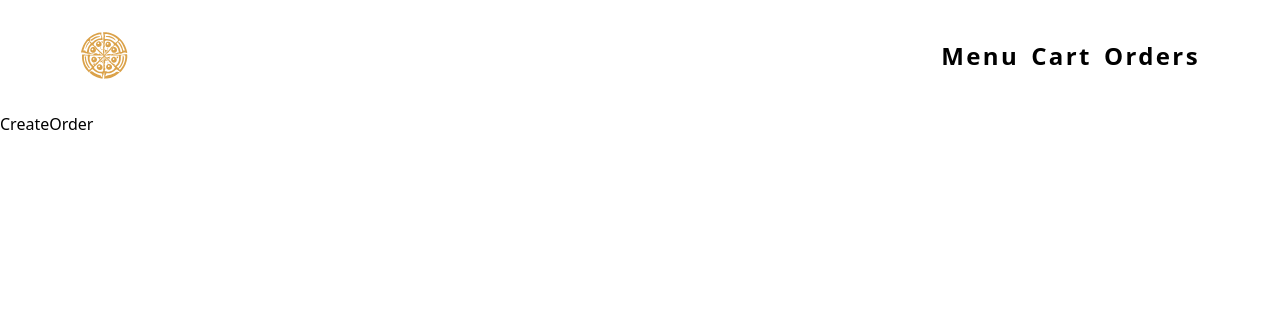
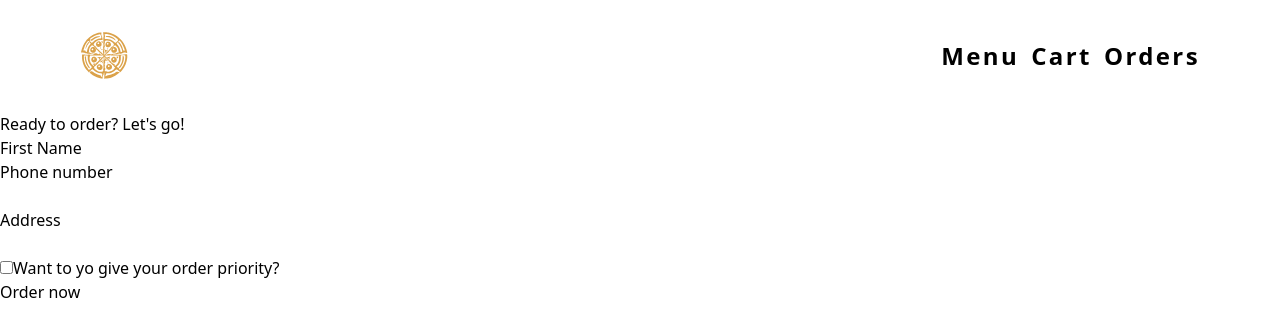
Before and after one commit to Bishwajitkuat/react_pizzas, a React (Vite) app: page /order/new in a window 1280 px wide. Shown: the top 336 px of the page. Built offline with nearby package versions, Linux system fonts and the light colour scheme.

Commit message:
This component is rendering a form to taking order, upon submission, it makes a POST request to /order/new route along with cart array.

```diff
--- a/src/components/order/CreateOrder.tsx
+++ b/src/components/order/CreateOrder.tsx
@@ -1,3 +1,84 @@
+import { Form } from "react-router-dom";
+
+// https://uibakery.io/regex-library/phone-number
+const isValidPhone = (str) =>
+  /^\+?\d{1,4}?[-.\s]?\(?\d{1,3}?\)?[-.\s]?\d{1,4}[-.\s]?\d{1,4}[-.\s]?\d{1,9}$/.test(
+    str
+  );
+
+const fakeCart = [
+  {
+    pizzaId: 12,
+    name: "Mediterranean",
+    quantity: 2,
+    unitPrice: 16,
+    totalPrice: 32,
+  },
+  {
+    pizzaId: 6,
+    name: "Vegetale",
+    quantity: 1,
+    unitPrice: 13,
+    totalPrice: 13,
+  },
+  {
+    pizzaId: 11,
+    name: "Spinach and Mushroom",
+    quantity: 1,
+    unitPrice: 15,
+    totalPrice: 15,
+  },
+];
+
 export default function CreateOrder() {
-  return <div>CreateOrder</div>;
+  // const [withPriority, setWithPriority] = useState(false);
+  const cart = fakeCart;
+
+  return (
+    <div>
+      <h2>Ready to order? Let's go!</h2>
+
+      <Form action="/order/new" method="POST">
+        <div>
+          <label>First Name</label>
+          <input type="text" name="customer" required />
+        </div>
+
+        <div>
+          <label>Phone number</label>
+          <div>
+            <input type="tel" name="phone" required />
+          </div>
+        </div>
+
+        <div>
+          <label>Address</label>
+          <div>
+            <input type="text" name="address" required />
+          </div>
+        </div>
+
+        <div>
+          <input
+            type="checkbox"
+            name="priority"
+            id="priority"
+            // value={withPriority}
+            // onChange={(e) => setWithPriority(e.target.checked)}
+          />
+          <label htmlFor="priority">Want to yo give your order priority?</label>
+        </div>
+
+        <div>
+          <input
+            type="hidden"
+            id="cart"
+            name="cart"
+            value={JSON.stringify(cart)}
+          />
+          <button>Order now</button>
+        </div>
+      </Form>
+    </div>
+  );
 }
```
